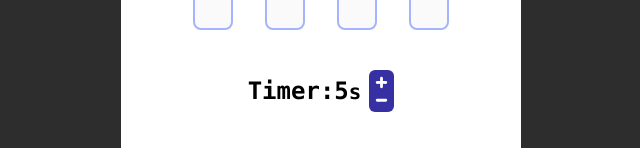
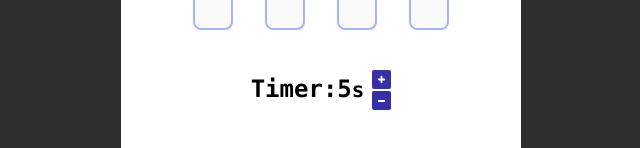
Before and after one commit to russellbanares322/incremento, a React (Vite) app: page / in a window 1280 px wide. Shown: the part 406-554 px from the top of the page, without its empty margins (319-959 px from the left). Built offline with nearby package versions, Linux system fonts and the light colour scheme.

Commit message:
style: add gap between the timer controller buttons

```diff
--- a/src/components/home/Home.jsx
+++ b/src/components/home/Home.jsx
@@ -243,19 +243,23 @@ const Home = () => {
             <span className="text-[1.3rem]">s</span>
           </h1>
           {!startGame && (
-            <div className="bg-indigo-800 rounded-md py-1 px-1">
+            <div className="flex flex-col gap-[0.1rem]">
+              <div className="bg-indigo-800 rounded-sm py-1 px-1">
                 <TiPlus
                   onClick={handleIncrementTimer}
                   className="cursor-pointer"
-                size={17}
+                  size={11}
                   color="white"
                 />
+              </div>
+              <div className="bg-indigo-800 rounded-sm py-1 px-1">
                 <TiMinus
                   onClick={handleDecrementTimer}
                   className="cursor-pointer"
-                size={17}
+                  size={11}
                   color="white"
                 />
+              </div>
             </div>
           )}
         </div>
```
Lines whose indentation alone changed are shown as unchanged.
